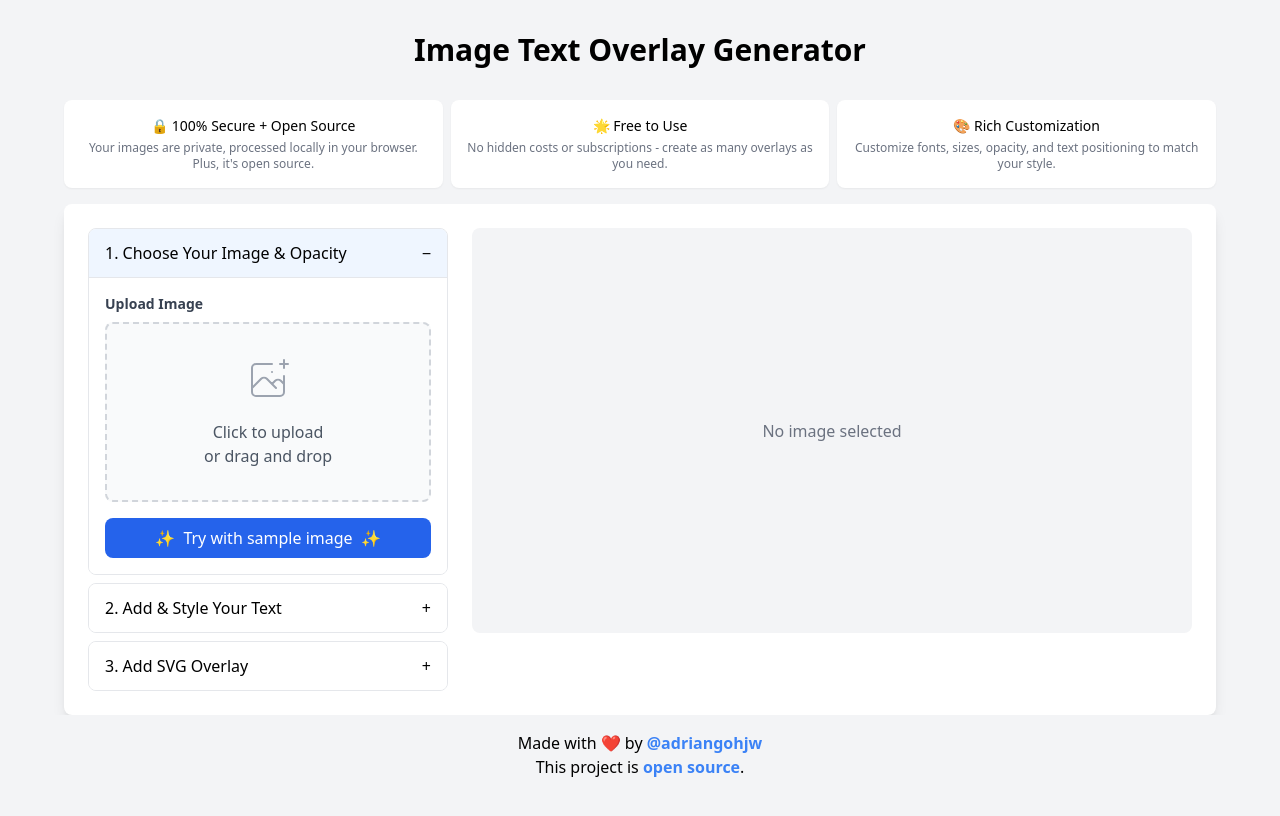
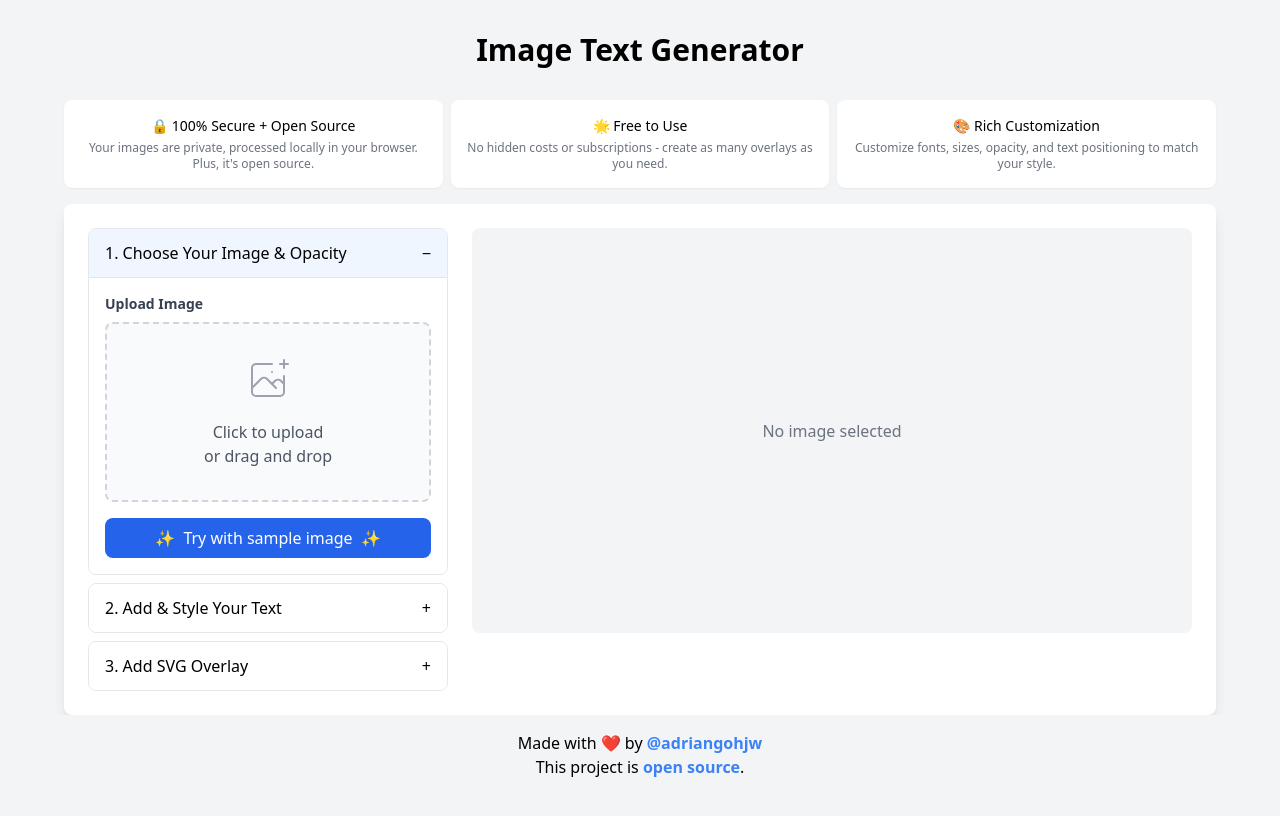
Before and after one commit to adriangohjw/image-overlay-generator, a React (Vite) app: page / in a window 1280 px wide. Shown: the top 816 px of the page. Built offline with nearby package versions, Linux system fonts and the light colour scheme.

Commit message:
Rename project to Image Overlay Generator

```diff
--- a/index.html
+++ b/index.html
@@ -1,16 +1,21 @@
 <!doctype html>
 <html lang="en">
+
 <head>
   <meta charset="UTF-8" />
   <link rel="icon" type="image/jpeg" href="/favicon.jpeg" />
   <meta name="viewport" content="width=device-width, initial-scale=1.0" />
   <link rel="preconnect" href="https://fonts.googleapis.com">
   <link rel="preconnect" href="https://fonts.gstatic.com" crossorigin>
-    <link href="https://fonts.googleapis.com/css2?family=Lato:wght@400;700&family=Merriweather:wght@400;700&family=Montserrat:wght@400;700&family=Open+Sans:wght@400;700&family=Playfair+Display:wght@400;700&family=Roboto:wght@400;700&display=swap" rel="stylesheet">
-    <title>Image Text Overlay Generator | adriangohjw</title>
+  <link
+    href="https://fonts.googleapis.com/css2?family=Lato:wght@400;700&family=Merriweather:wght@400;700&family=Montserrat:wght@400;700&family=Open+Sans:wght@400;700&family=Playfair+Display:wght@400;700&family=Roboto:wght@400;700&display=swap"
+    rel="stylesheet">
+  <title>Image Overlay Generator | adriangohjw</title>
 </head>
+
 <body>
   <div id="root"></div>
   <script type="module" src="/src/main.tsx"></script>
 </body>
+
 </html>
--- a/src/App.tsx
+++ b/src/App.tsx
@@ -10,7 +10,7 @@ function App() {
       <div className="min-h-screen bg-gray-100 p-4 md:p-8">
         <div className="max-w-6xl mx-auto">
           <h1 className="text-3xl font-bold text-center mb-4 md:mb-8">
-            Image Text Overlay Generator
+            Image Text Generator
           </h1>
 
           <FeaturesShowcase />
```
Also changed, not shown: 1 other file (tests, documents, lock files or other folders). Lines whose indentation alone changed are shown as unchanged.
